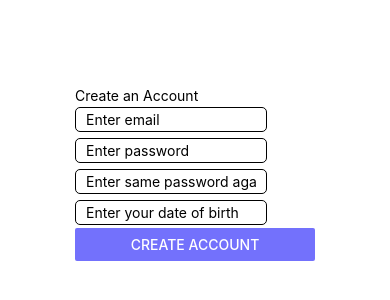
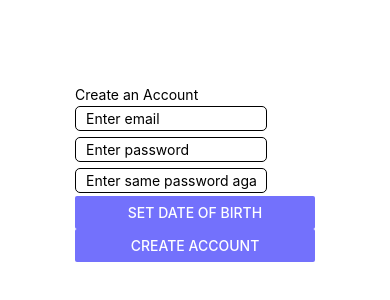
Before and after one commit to BO1-Kricketot/puppypals, a React Native app in the folder client/: screen / in a window 390 px wide. Shown: the part 248-548 px from the top of the page. Built offline with nearby package versions, Linux system fonts and the light colour scheme.

Commit message:
Implemented date time picker for choosing date of birth.

```diff
--- a/client/App.js
+++ b/client/App.js
@@ -3,7 +3,7 @@ import { StyleSheet, Text, SafeAreaView } from 'react-native';
 import React from 'react';
 // import Example from './features/Example';
 import LogIn from './features/LogInSignUp/LogIn.js';
-import CreateAccount from './features/LogInSignUp/CreateAccount.js'
+import CreateAccount from './features/LogInSignUp/CreateAccount.js';
 
 export default function App() {
   return (
--- a/client/features/LogInSignUp/CreateAccount.js
+++ b/client/features/LogInSignUp/CreateAccount.js
@@ -4,19 +4,31 @@ import {
   Text,
   SafeAreaView,
   TextInput,
+  useWindowDimensions,
 } from 'react-native';
 import React, { useState } from 'react';
+import DateTimePicker from '@react-native-community/datetimepicker';
 // import api from '../../api';
 // import Constants from 'expo-constants';
 
 const CreateAccount = () => {
+  const { height } = useWindowDimensions();
   const [email, setEmail] = useState('');
   const [password, setPassword] = useState('');
   const [password2, setPassword2] = useState('');
-  const [dob, setDob] = useState('');
+  const [dob, setDob] = useState(new Date());
+  const [showDatePick, setShowDatePick] = useState(false);
 
   const pressCreateAccount = () => {
     console.log('create account');
+    // if (password === password2 && dob makes user over 18)
+  };
+
+  // may display wrong date because of time zone offset
+  const changeDate = (e, selectedDate) => {
+    // console.log(selectedDate);
+    setDob(selectedDate);
+    setShowDatePick(false);
   };
 
   return (
@@ -44,13 +56,21 @@ const CreateAccount = () => {
         secureTextEntry={true}
         style={styles.inputs}
       />
-      {/* Find way to enter date */}
-      <TextInput
-        value={dob}
-        onChangeText={setDob}
-        placeholder="Enter your date of birth"
-        style={styles.inputs}
-      />
+      {showDatePick ? (
+        <DateTimePicker
+          mode="date"
+          value={dob}
+          display="spinner"
+          onChange={changeDate}
+        />
+      ) : (
+        <Button
+          onPress={() => setShowDatePick(true)}
+          title="Set Date of Birth"
+          color="#7371FC"
+          style={styles.button}
+        />
+      )}
       <Button
         onPress={pressCreateAccount}
         style={styles.button}
@@ -84,6 +104,7 @@ const styles = StyleSheet.create({
     borderWidth: 1,
     borderRadius: 5,
     padding: 3,
+    marginVertical: 10,
   },
 });
 
--- a/client/features/LogInSignUp/CreateProfile.js
+++ b/client/features/LogInSignUp/CreateProfile.js
@@ -5,10 +5,12 @@ import {
   SafeAreaView,
   TextInput,
   ScrollView,
+  useWindowDimensions,
 } from 'react-native';
 import React, { useState } from 'react';
 
 const CreateProfile = () => {
+  const { height } = useWindowDimensions();
   const [dogName, setDogName] = useState('');
   const [dogBreed, setDogBreed] = useState('');
   const [dogPics, setDogPics] = useState([]);
--- a/client/features/LogInSignUp/LandingPage.js
+++ b/client/features/LogInSignUp/LandingPage.js
@@ -13,6 +13,7 @@ import DummyLogo from '../../assets/icon.png';
 import Constants from 'expo-constants';
 
 const LandingPage = () => {
+  const { height } = useWindowDimensions();
   const goToLogIn = () => {
     console.log('go to log in');
   };
--- a/client/features/LogInSignUp/LogIn.js
+++ b/client/features/LogInSignUp/LogIn.js
@@ -3,14 +3,14 @@ import {
   Button,
   StyleSheet,
   Text,
-  View,
+  // View,
   Image,
   SafeAreaView,
   TextInput,
   useWindowDimensions,
 } from 'react-native';
 import DummyLogo from '../../assets/icon.png';
-import Constants from 'expo-constants';
+// import Constants from 'expo-constants';
 
 const LogIn = () => {
   const [email, setEmail] = useState('');
--- a/client/package.json
+++ b/client/package.json
@@ -10,6 +10,7 @@
   },
   "dependencies": {
     "@expo/webpack-config": "^18.0.1",
+    "@react-native-community/datetimepicker": "^6.7.5",
     "@reduxjs/toolkit": "^1.9.3",
     "axios": "^1.3.4",
     "dotenv": "^16.0.3",
@@ -18,6 +19,7 @@
     "react": "18.2.0",
     "react-native": "0.71.3",
     "react-native-config": "^1.5.0",
+    "react-native-date-picker": "^4.2.9",
     "react-native-web": "~0.18.10"
   },
   "devDependencies": {
```
Also changed, not shown: 1 other file (tests, documents, lock files or other folders).
